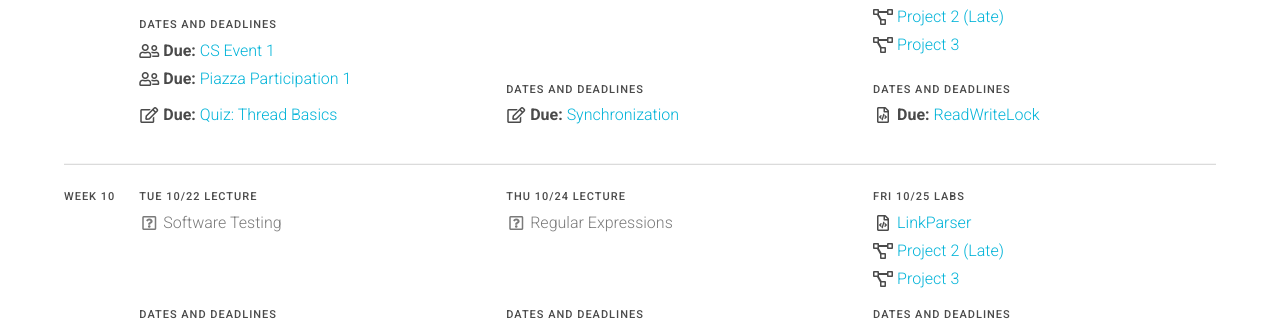
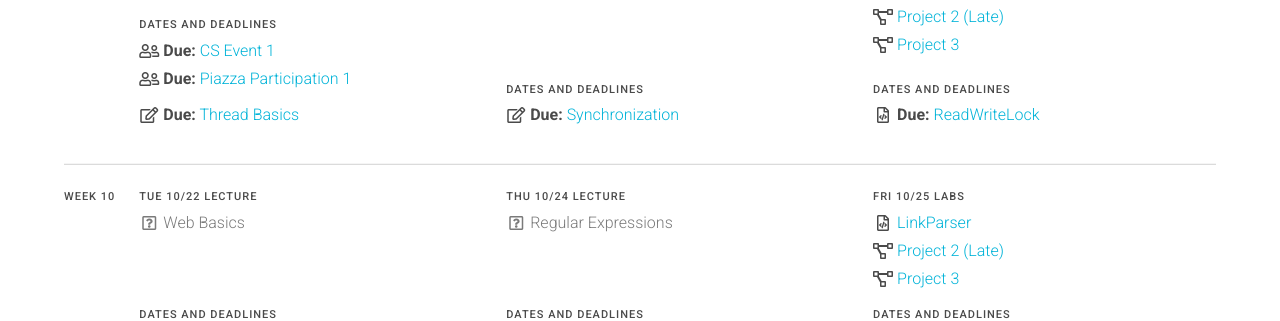
Before and after one commit to usf-cs212-spring2020/usf-cs212-spring2020.github.io, a Jekyll site: the page built from schedule.md, in a window 1280 px wide and 1400 px high, scrolled down 2889 px. Shown: the part 155-476 px from the top of the window. Built offline with Jekyll 4.4.1, drawn with Linux system fonts in a browser that asks for light colours.

Commit message:
Minor fixes.

```diff
--- a/_data/schedule.yml
+++ b/_data/schedule.yml
@@ -818,7 +818,7 @@
           date: 2019-10-15
 
         - icon: *icon_quiz
-          text: 'Quiz: Thread Basics'
+          text: 'Thread Basics'
           link: 'https://usfca.instructure.com/courses/1586786/quizzes/2341135'
           bump: true
           date: 2019-10-15
@@ -857,7 +857,7 @@
       class: ''
       items:
         - icon: *icon_pending
-          text: 'Software Testing'
+          text: 'Web Basics'
           type: 'has-text-grey'
 
       dates:
@@ -1030,7 +1030,7 @@
       class: ''
       items:
         - icon: *icon_pending
-          text: 'JDBC'
+          text: 'Software Testing'
           type: 'has-text-grey'
 
     - label: 'NO CLASS'
```
